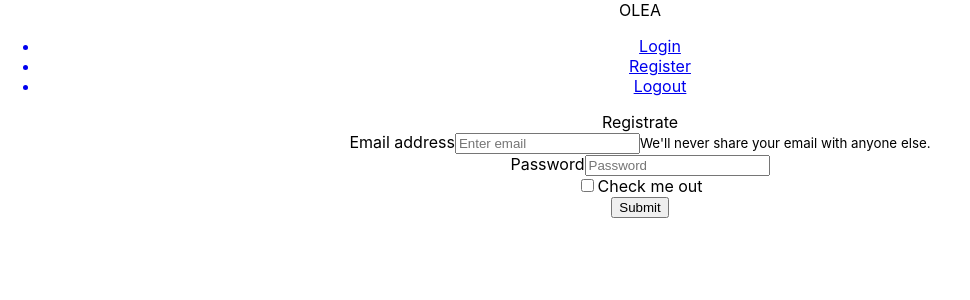
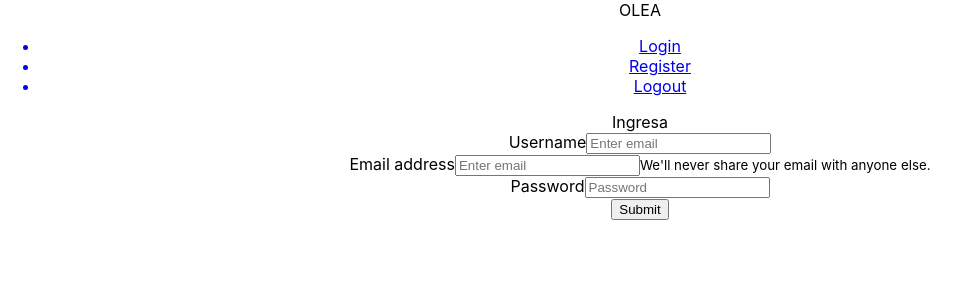
Before and after one commit to coferrari/PG-Olea, a React (Create React App) app in the folder client/: page /register in a window 1280 px wide. Shown: the top 300 px of the page, without its empty margins (0-970 px from the left). Built offline with nearby package versions, Linux system fonts and the light colour scheme.

Commit message:
añadimos el dispatch a la base de datos y el redirect

```diff
--- a/client/src/components/Register/Register.jsx
+++ b/client/src/components/Register/Register.jsx
@@ -1,29 +1,74 @@
-import React from 'react';
-import {
-    Form,
-    Button
-} from "react-bootstrap";
-
+import React, { useState } from "react";
+import { Form, Button } from "react-bootstrap";
+import { register } from "../../auth/users";
+import { Redirect } from "react-router";
 const Register = () => {
+  const [input, setInput] = useState({
+    username: "",
+    email: "",
+    password: "",
+  });
+  const [loggedIn, setLoggedIn] = useState(false);
+  const handleChange = (e) => {
+    setInput({ ...input, [e.target.name]: e.target.value });
+  };
+  const handleSubmit = async (e) => {
+    e.preventDefault();
+    try {
+      await register(input);
+      setLoggedIn(true);
+      <Redirect to="/" />;
+    } catch (err) {
+      throw new Error(err);
+    }
+  };
 
   return (
-        <div  width="400px">
-            Registrate
-            <Form>
+    <div>
+      Ingresa
+      <Form
+        onSubmit={(e) => {
+          handleSubmit(e);
+        }}
+      >
+        <Form.Group className="mb-3">
+          <Form.Label>Username</Form.Label>
+          <Form.Control
+            type="username"
+            placeholder="Enter email"
+            name="username"
+            value={input.username}
+            onChange={(e) => {
+              handleChange(e);
+            }}
+          />
+        </Form.Group>
         <Form.Group className="mb-3" controlId="formBasicEmail">
           <Form.Label>Email address</Form.Label>
-                    <Form.Control type="email" placeholder="Enter email" />
+          <Form.Control
+            type="email"
+            placeholder="Enter email"
+            name="email"
+            value={input.email}
+            onChange={(e) => {
+              handleChange(e);
+            }}
+          />
           <Form.Text className="text-muted">
             We'll never share your email with anyone else.
           </Form.Text>
         </Form.Group>
-
         <Form.Group className="mb-3" controlId="formBasicPassword">
           <Form.Label>Password</Form.Label>
-                    <Form.Control type="password" placeholder="Password" />
-                </Form.Group>
-                <Form.Group className="mb-3" controlId="formBasicCheckbox">
-                    <Form.Check type="checkbox" label="Check me out" />
+          <Form.Control
+            onChange={(e) => {
+              handleChange(e);
+            }}
+            type="password"
+            placeholder="Password"
+            name="password"
+            value={input.password}
+          />
         </Form.Group>
         <Button variant="primary" type="submit">
           Submit
@@ -31,6 +76,5 @@ const Register = () => {
       </Form>
     </div>
   );
-}
-
+};
 export default Register;
```
Lines whose indentation alone changed are shown as unchanged.
